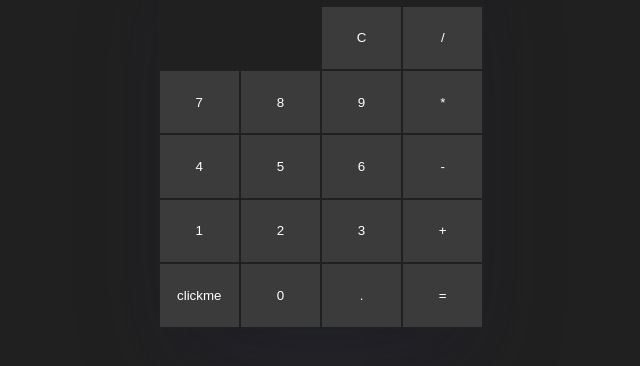
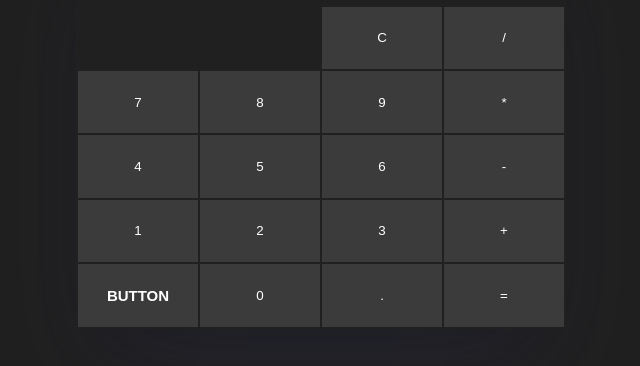
Before and after one commit to Jonelbars/Calculator-Js, a plain HTML site: page index.html in a window 1280 px wide. Shown: the part 278-644 px from the top of the page, without its empty margins (319-959 px from the left). Drawn offline with Linux system fonts and the light colour scheme.

Commit message:
added effects on toggle mode

```diff
--- a/index.html
+++ b/index.html
@@ -56,7 +56,7 @@
         <div class="div16 border">
           <button onclick="appendToInput('+')">+</button><br />
         </div>
-        <div class="div17 border"><button id="toggle-btn">clickme</button></div>
+        <div class="div17 border"><button id="toggle-btn" class="mode"><span>Button</span></button></div>
         <div class="div18 border">
           <button onclick="appendToInput('0')">0</button>
         </div>
--- a/style.css
+++ b/style.css
@@ -41,6 +41,47 @@ input {
   color: var(--text-white);
   font-size: 16px;
 }
+
+.mode {
+    background: #3b3b3b;
+    border: none;
+    padding: 10px 20px;
+    display: inline-block;
+    font-size: 15px;
+    font-weight: 600;
+    width: 120px;
+    text-transform: uppercase;
+    cursor: pointer;
+
+  }
+
+  span {
+    display: inline-block;
+
+  }
+
+  .mode::before {
+    content: '';
+    position: absolute;
+    top: 0;
+    bottom: 0;
+    right: 100%;
+    left: 0;
+    background: #323232;
+    opacity: 0;
+    z-index: -1;
+    transition: all 1s;
+  }
+
+  .mode:hover {
+    color: #fff;
+  }
+
+  .mode:hover::before {
+    left: 0;
+    right: 0;
+    opacity: 1;
+  }
 
 button {
   width: 100%;
```
